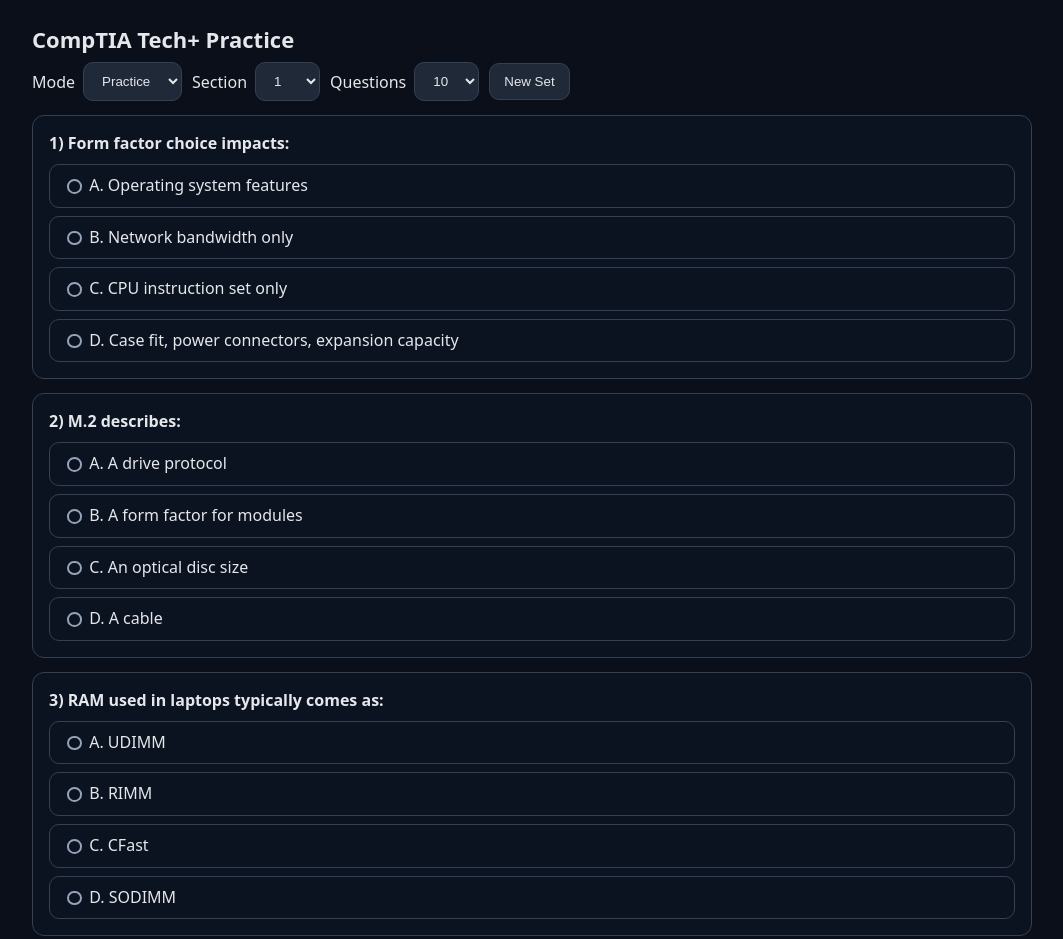
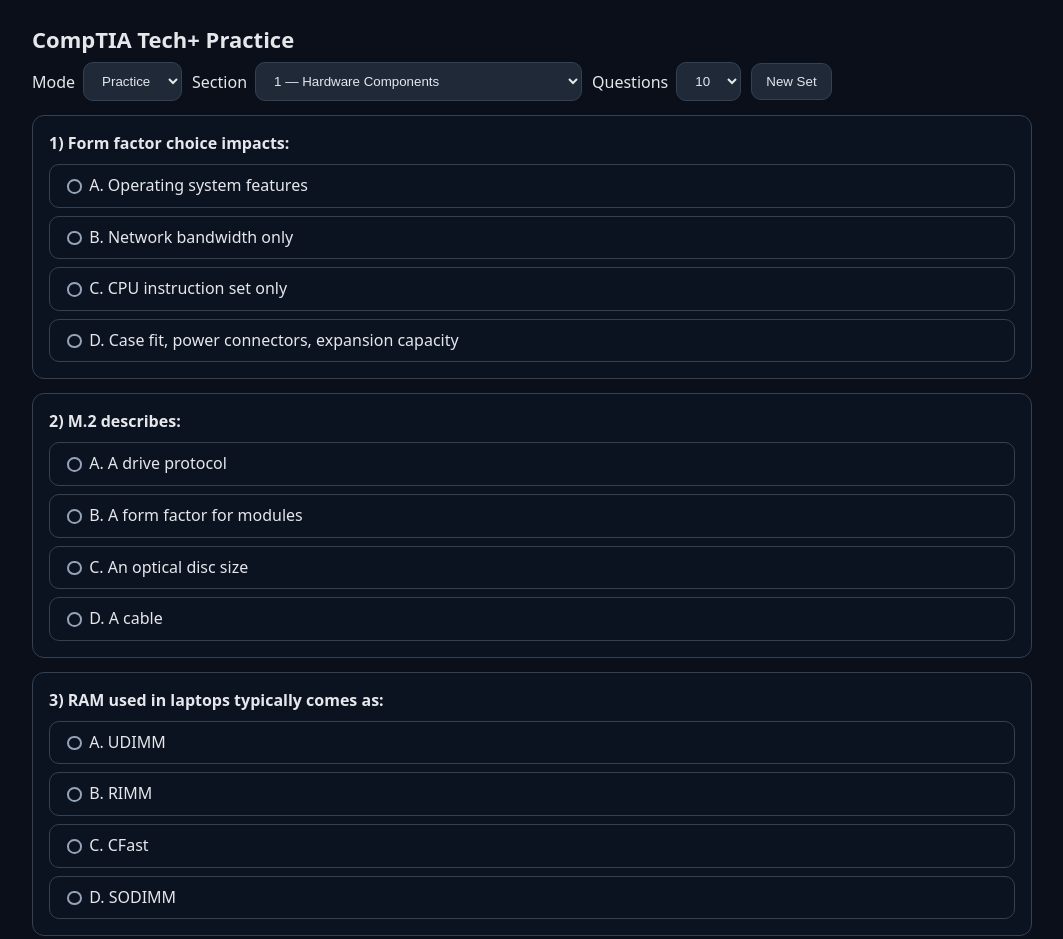
Before and after one commit to 5or0ush/TechPlus, a plain HTML site: page index.html in a window 1280 px wide. Shown: the top 939 px of the page, without its empty margins (108-1171 px from the left). Drawn offline with Linux system fonts and the light colour scheme.

Commit message:
Section names added.

```diff
--- a/index.html
+++ b/index.html
@@ -57,12 +57,18 @@
     <div class="block" id="sectionWrap">
       <label>Section</label>
       <select id="section">
-        <option value="s1">1</option><option value="s2">2</option>
-        <option value="s3">3</option><option value="s4">4</option>
-        <option value="s5">5</option><option value="s6">6</option>
-        <option value="s7">7</option><option value="s8">8</option>
-        <option value="s9">9</option><option value="s10">10</option>
-        <option value="s11">11</option><option value="s12">12</option>
+        <option value="s1">1 — Hardware Components</option>
+        <option value="s2">2 — Peripherals and Connectors</option>
+        <option value="s3">3 — Computing Devices and IoT</option>
+        <option value="s4">4 — Operating Systems</option>
+        <option value="s5">5 — Software Applications</option>
+        <option value="s6">6 — Networking Fundamentals</option>
+        <option value="s7">7 — Cloud Computing and Virtualization</option>
+        <option value="s8">8 — Security Fundamentals</option>
+        <option value="s9">9 — IT Support and Troubleshooting</option>
+        <option value="s10">10 — Cybersecurity Principles</option>
+        <option value="s11">11 — Device Security</option>
+        <option value="s12">12 — Business Continuity and Professionalism</option>
       </select>
     </div>
       <div class="block" id="countWrap">
```
